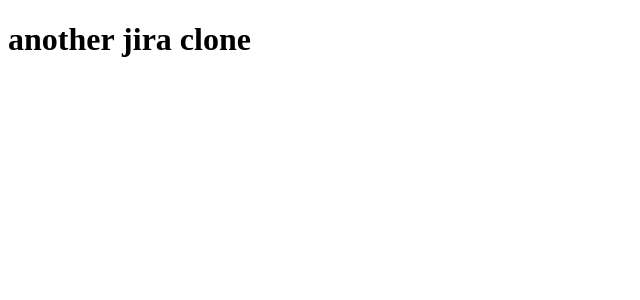
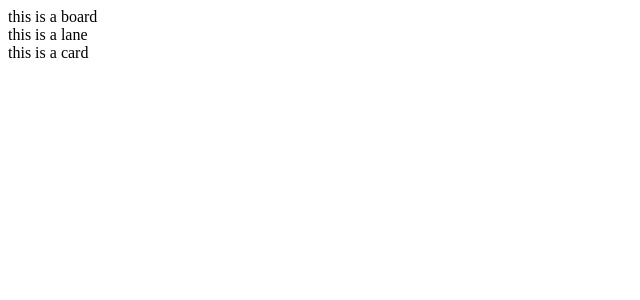
Before and after one commit to SammRosenthal/mini-react-projects, a React (Create React App) app in the folder another-jira-clone/: page / in a window 1280 px wide. Shown: the top 300 px of the page, without its empty margins (0-640 px from the left). Built offline with nearby package versions, Linux system fonts and the light colour scheme.

Commit message:
initial components and card todos

```diff
--- a/another-jira-clone/package.json
+++ b/another-jira-clone/package.json
@@ -6,6 +6,7 @@
     "@testing-library/jest-dom": "^4.2.4",
     "@testing-library/react": "^9.5.0",
     "@testing-library/user-event": "^7.2.1",
+    "node-sass": "^4.14.1",
     "react": "^16.13.1",
     "react-dom": "^16.13.1",
     "react-scripts": "3.4.3"
--- a/another-jira-clone/src/App.js
+++ b/another-jira-clone/src/App.js
@@ -1,9 +1,10 @@
 import React from 'react';
+import Board from './components/board/board';
 
 function App() {
   return (
     <div className="App">
-        <h1>another jira clone</h1>
+        <Board/>
     </div>
   );
 }
--- /dev/null
+++ b/another-jira-clone/src/components/board/board.jsx
@@ -0,0 +1,13 @@
+import React from 'react';
+import Lane from './lane/lane';
+
+function Board() {
+    return (
+        <div>
+            this is a board
+            <Lane />
+        </div>
+    )
+}
+
+export default Board;
--- /dev/null
+++ b/another-jira-clone/src/components/board/lane/card/card.jsx
@@ -0,0 +1,17 @@
+import React from 'react';
+
+// core features
+// story name
+// story points
+// story status
+// assigned user
+
+function Card() {
+    return(
+        <div className="cardContainer">
+            this is a card
+        </div>
+    )
+}
+
+export default Card;
--- /dev/null
+++ b/another-jira-clone/src/components/board/lane/card/card.scss
@@ -0,0 +1,3 @@
+.cardContainer {
+
+}
--- /dev/null
+++ b/another-jira-clone/src/components/board/lane/lane.jsx
@@ -0,0 +1,14 @@
+import React from 'react';
+import Card from './card/card.jsx';
+
+function Lane(props) {
+    return (
+        <div>
+            this is a lane
+            <Card />
+        </div>
+    )
+}
+
+
+export default Lane;
```
Also changed, not shown: 1 other file (tests, documents, lock files or other folders).
